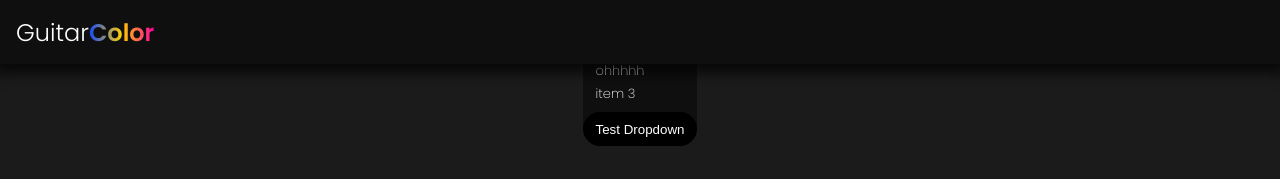
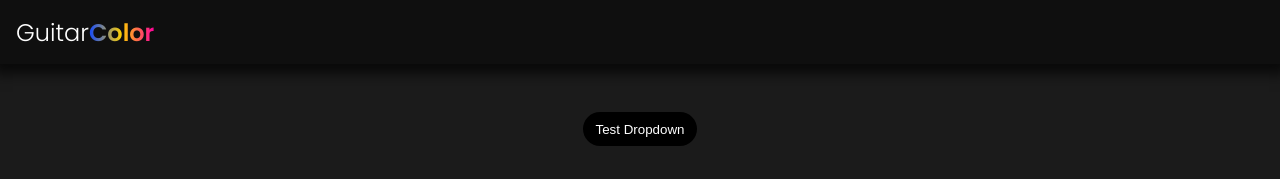
Before and after one commit to casperrr/color-guitar, a Next.js app: page /test in a window 1280 px wide. Shown: the top 179 px of the page. Built offline with nearby package versions, Linux system fonts and the light colour scheme.

Commit message:
GOSH finaly got overflow to hide

```diff
--- a/components/Inputs/Dropdown2/Dropdown.module.css
+++ b/components/Inputs/Dropdown2/Dropdown.module.css
@@ -9,8 +9,35 @@
     padding: 0.6rem 0.8rem;
     border-radius: 50px;
     cursor: pointer;
+    overflow: hidden;
+
     /* z-index: 2; */
 }
+
+.DropdownBtn::after {
+    /* content: "hello"; */
+    position: absolute;
+    height: 100px;
+    /* background-color: aqua; */
+    bottom: 0;
+    left: 0;
+    width: 100%;
+    overflow: hidden;
+    clip-path: inset(100px);
+
+}
+
+.menuHider{
+    position: absolute;
+    top: 50%;
+    pointer-events: none;
+    /* z-index: 40; */
+    /* background-color: aqua; */
+    overflow: hidden;
+    width: 100%;
+    height: 200px;
+}
+
 
 .Menu{
     position: absolute;
@@ -19,7 +46,7 @@
     list-style: none;
     z-index: -1;
     width: 100%;
-    pointer-events: none;
+    /* pointer-events: none; */
 
     background-color: #0f0f0f;
     /* border-radius: 20px; */
@@ -27,14 +54,28 @@
     /* opacity: 0; */
     /* --firstPos: bottom:0; */
     /* transform: translateY(var(--firstPos)); */
-    bottom: 50%;
+    bottom: 100%;
     /* top: 50%; */
     /* height: 0; */
-    overflow: hidden;
+    /* overflow: hidden; */
     /* transform: scaleY(0); */
     /* transform-origin: top; */
     /* transition:bottom 150ms ease-in-out, top 150ms ease-in-out, height 150ms ease-in-out; */
-    transition: transform 550ms ease-in-out;
+
+
+    transition: transform 250ms ease-in-out;
+}
+.Menu::before{
+    /* background-color: aqua; */
+    position: absolute;
+    top: 0;
+    /* clip-path: polygon(0 0, 100% 0, 100% 100%, 0 100%); */
+    /* overflow: hidden; */
+    /* height: 100%; */
+    box-shadow: 0px -200px 0 200px rgba(0, 0, 0, 0);
+    transform: translateY(0);
+    /* content: 'hello'; */
+
 }
 
 .gap{
@@ -48,25 +89,3 @@
     font-weight: 200;
     cursor: pointer;
 }
-
-.dropdown > .DropdownBtn:focus + .Menu {
-    /* opacity: 1; */
-    /* --secondPos: top: 50%; */
-    /* --translateAmount: calc(bottom:0; - top:50%;); */
-    /* transform: translateY(calc(bottom - top)); */
-    /* bottom: auto; */
-    /* bottom: -100%; */
-    /* top: 50%; */
-    /* overflow: visible; */
-    /* animation: animation 300ms; */
-    /* height: 100%; */
-    /* transform: scaleY(1); */
-    /* pointer-events: auto; */
-
-}
-
-@keyframes animation{
-    from{bottom: 0;}
-    to{bottom: auto;
-    top: 50%;}
-}
--- a/components/Inputs/Dropdown2/Dropdown2.jsx
+++ b/components/Inputs/Dropdown2/Dropdown2.jsx
@@ -42,9 +42,11 @@ function Menu(){
 
 
     return(
-        <ul className={styles.Menu}>
-            <li className={styles.gap}></li>
-            {items.map((item) => <MenuItem>{ item }</MenuItem>)}
-        </ul>
+        <div className={styles.menuHider}>
+            <ul className={styles.Menu}>
+                <li className={styles.gap}></li>
+                {items.map((item) => <MenuItem>{ item }</MenuItem>)}
+            </ul>
+        </div>
     )
 }
```
